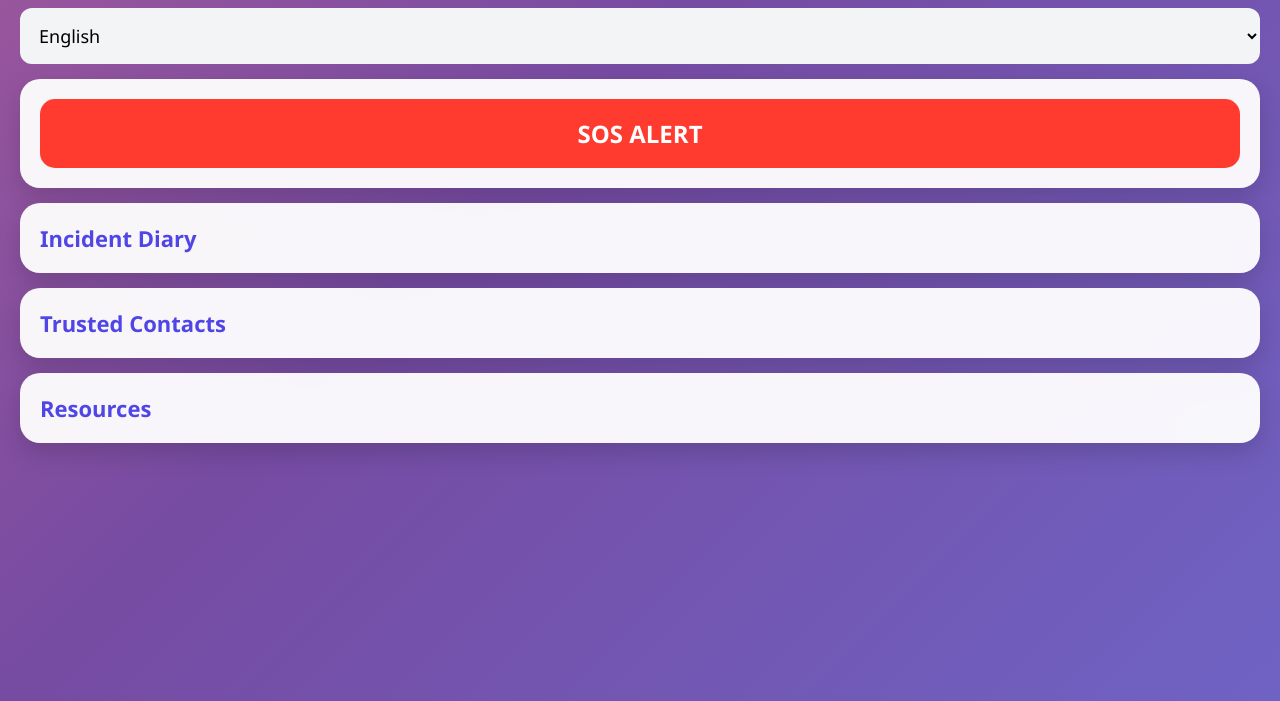
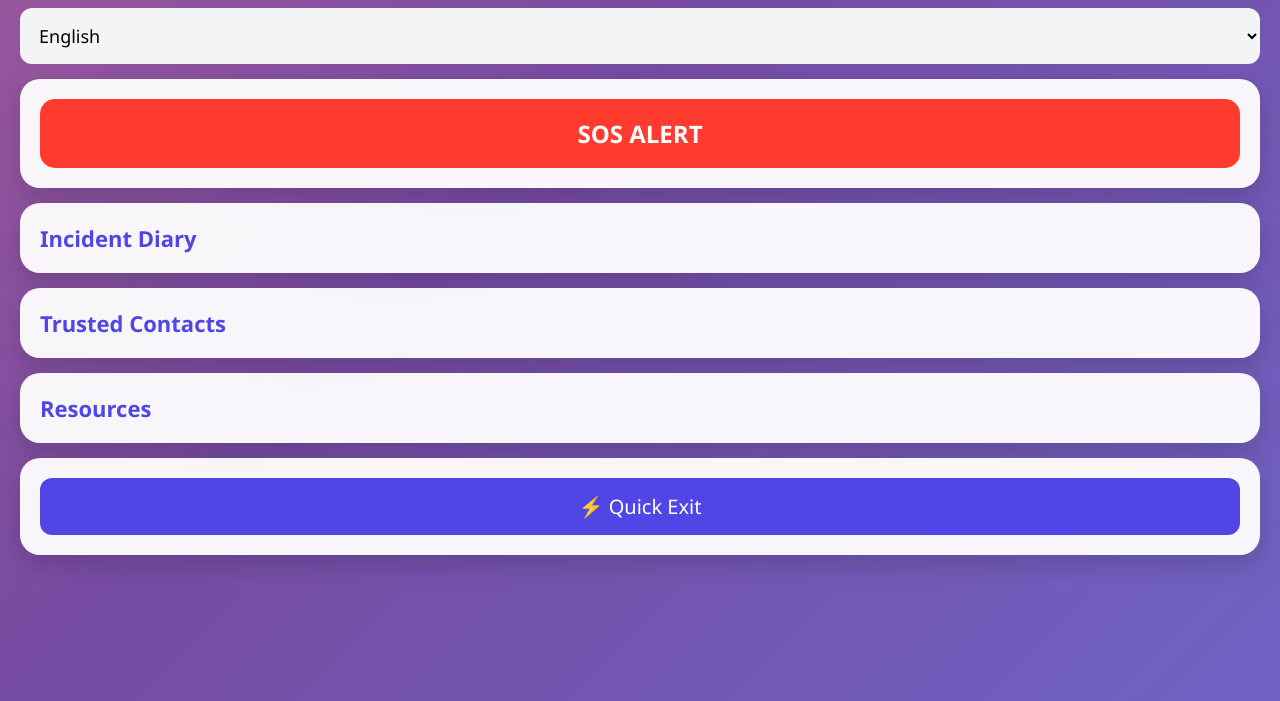
Before and after one commit to vmsuhas075-stack/SafeHome, a plain HTML site: page dashboard.html in a window 1280 px wide. Shown: the part 99-800 px from the top of the page. Drawn offline with Linux system fonts and the light colour scheme.

Commit message:
dashboard.html

```diff
--- a/dashboard.html
+++ b/dashboard.html
@@ -6,3 +6,6 @@
 <div class="card"><a href="contacts.html">Trusted Contacts</a></div>
 <div class="card"><a href="resources.html">Resources</a></div>
 <script src="script.js"></script></body></html>
+<div class="card">
+    <button onclick="fakeExit()">⚡ Quick Exit</button>
+</div>
```
